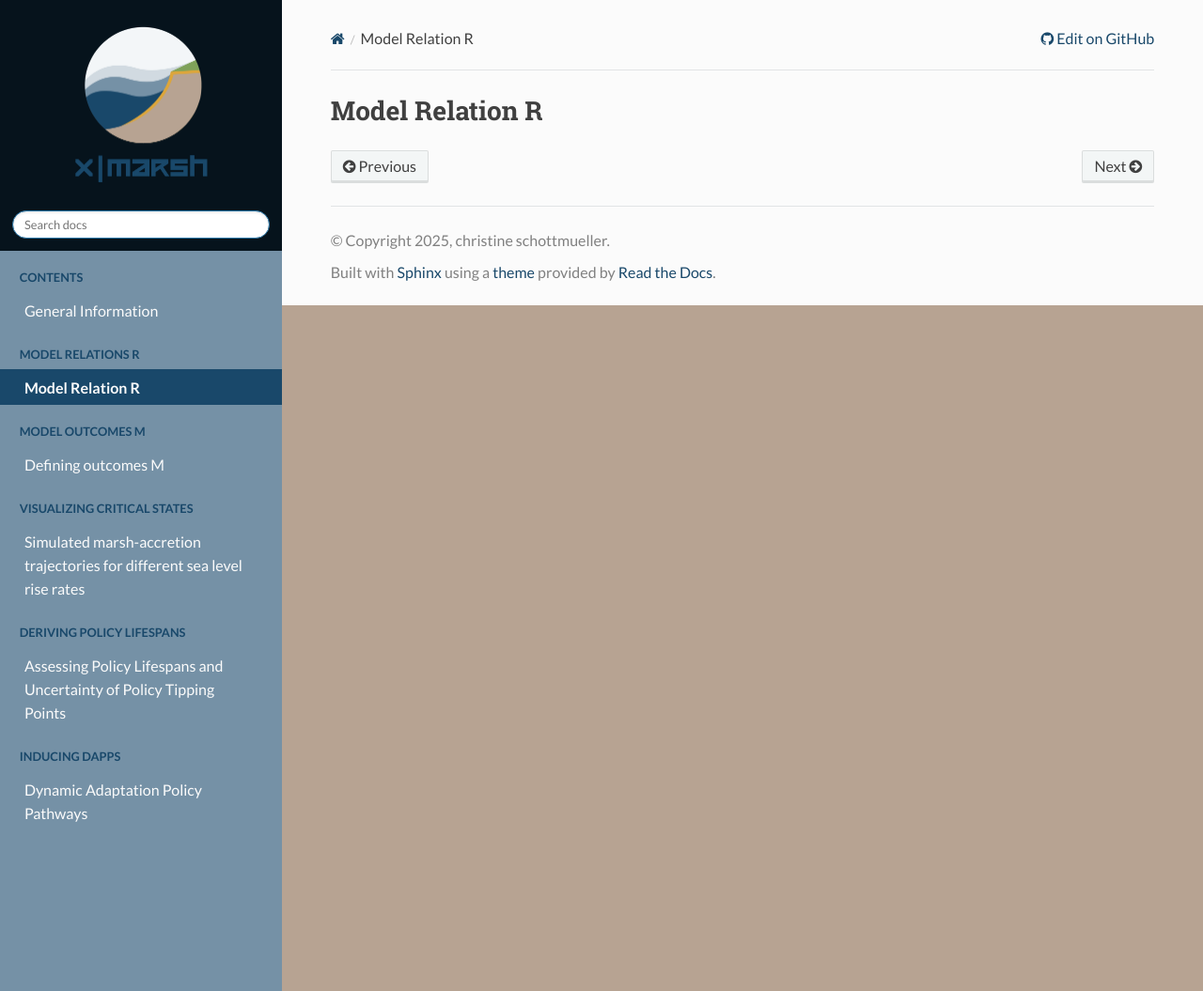
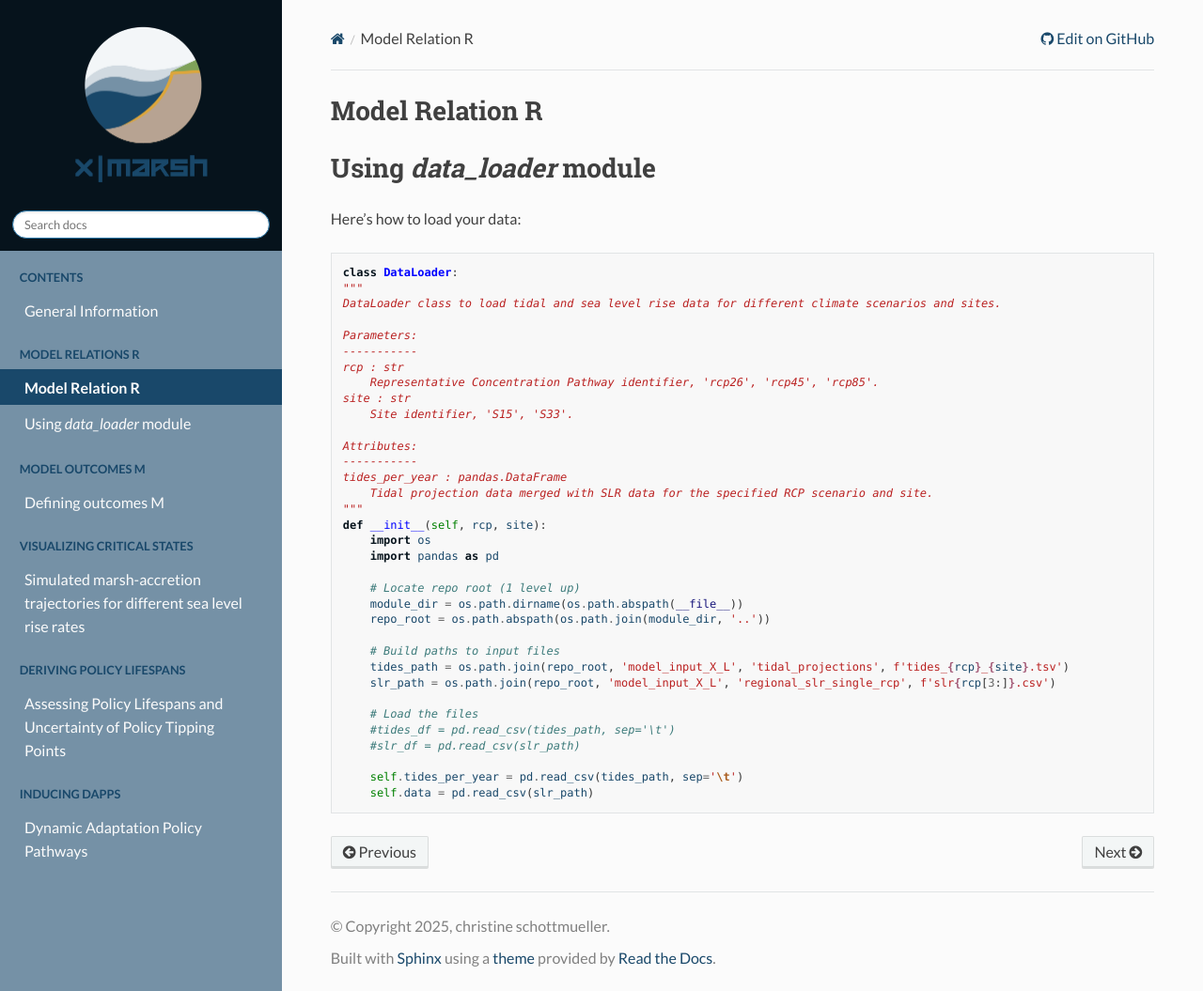
Before and after one commit to christineschottmueller/x-marsh, a Sphinx documentation site: the page built from docs/chapter_02/02_model_relations.rst, in a window 1280 px wide and 1055 px high. Shown: the whole window at 94% size. Built offline with Sphinx 7.4.7 and the Read the Docs theme 3.1.0, drawn with Linux system fonts in a browser that asks for light colours.

Commit message:
Update repository

```diff
--- a/docs/chapter_01/01_general_info.rst
+++ b/docs/chapter_01/01_general_info.rst
@@ -1,7 +1,7 @@
 General Information
 =================================================
 In this study, we build upon established frameworks for computational exploratory modeling (`Bankes, 1993 <https://pubsonline.informs.org/doi/epdf/10.1287/opre.41.3.435>`_,
-`Kwakkel, 2017 <https://www.sciencedirect.com/science/article/pii/S1364815217301251?via%3Dihub>`_) and dynamic adaptation policy pathways (`Haasnoot et al., 2013 <https://www.sciencedirect.com/science/article/pii/S095937801200146X?via%3Dihub>`_, `Haasnoot et al., 2019 <https://iopscience.iop.org/article/10.1088/2515-7620/ab1871>`_). Given the uncertainties surrounding intertidal flat evolution under sea-level rise, we develop a method for designing dynamic policy pathways for coastal climate change adaptation in the Wadden Sea. This includes identifying policy options that promote marsh growth, while generating critical information to support informed decision-making and the prioritization of adaptive strategies.
+`Kwakkel, 2017 <https://www.sciencedirect.com/science/article/pii/S1364815217301251?via%3Dihub>`_) and dynamic adaptation policy pathways (`Haasnoot et al., 2013 <https://www.sciencedirect.com/science/article/pii/S095937801200146X?via%3Dihub>`_, `Haasnoot et al., 2019 <https://iopscience.iop.org/article/10.1088/2515-7620/ab1871>`_). Given the uncertainties surrounding intertidal flat evolution under sea-level rise, we develop a method for designing dynamic policy pathways for coastal climate change adaptation in the Wadden Sea (`Schottmüller & David, 2025 [preprint] <https://essopenarchive.org/users/921940/articles/1293922-growing-up-with-sea-level-rise-perspectives-on-marsh-adaptation-in-the-wadden-sea>`_. This includes identifying policy options that promote marsh growth, while generating critical information to support informed decision-making and the prioritization of adaptive strategies.
 The process involves the following steps:
 
 
--- a/docs/chapter_02/02_model_relations.rst
+++ b/docs/chapter_02/02_model_relations.rst
@@ -1,2 +1,44 @@
 Model Relation R
 =================================================
+
+Using `data_loader` module
+==========================
+
+Here's how to load your data:
+
+.. code-block:: python
+
+    class DataLoader:
+    """
+    DataLoader class to load tidal and sea level rise data for different climate scenarios and sites.
+
+    Parameters:
+    -----------
+    rcp : str
+        Representative Concentration Pathway identifier, 'rcp26', 'rcp45', 'rcp85'.
+    site : str
+        Site identifier, 'S15', 'S33'.
+
+    Attributes:
+    -----------
+    tides_per_year : pandas.DataFrame
+        Tidal projection data merged with SLR data for the specified RCP scenario and site.
+    """
+    def __init__(self, rcp, site):
+        import os
+        import pandas as pd
+
+        # Locate repo root (1 level up)
+        module_dir = os.path.dirname(os.path.abspath(__file__))
+        repo_root = os.path.abspath(os.path.join(module_dir, '..'))
+
+        # Build paths to input files
+        tides_path = os.path.join(repo_root, 'model_input_X_L', 'tidal_projections', f'tides_{rcp}_{site}.tsv')
+        slr_path = os.path.join(repo_root, 'model_input_X_L', 'regional_slr_single_rcp', f'slr{rcp[3:]}.csv')
+
+        # Load the files
+        #tides_df = pd.read_csv(tides_path, sep='\t')
+        #slr_df = pd.read_csv(slr_path)
+
+        self.tides_per_year = pd.read_csv(tides_path, sep='\t')
+        self.data = pd.read_csv(slr_path)
--- a/docs/conf.py
+++ b/docs/conf.py
@@ -15,7 +15,7 @@ release = '0.1.0'
 # https://www.sphinx-doc.org/en/master/usage/configuration.html#general-configuration
 
 extensions = [
-"nbsphinx", "ipykernel",
+'nbsphinx', 'ipykernel', 'sphinx.ext.autodoc',
 ]
 
 templates_path = ['_templates']
```
Also changed, not shown: 5 other files.
